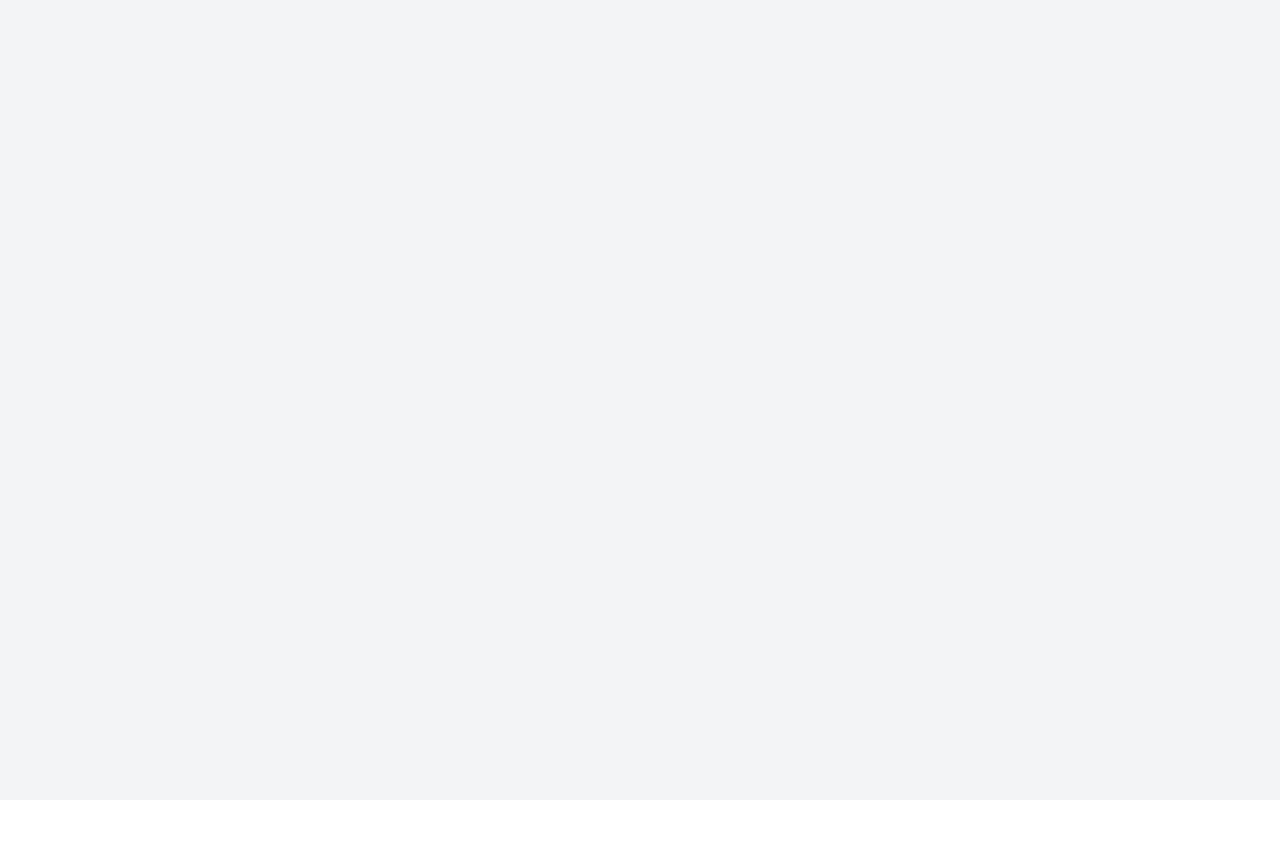
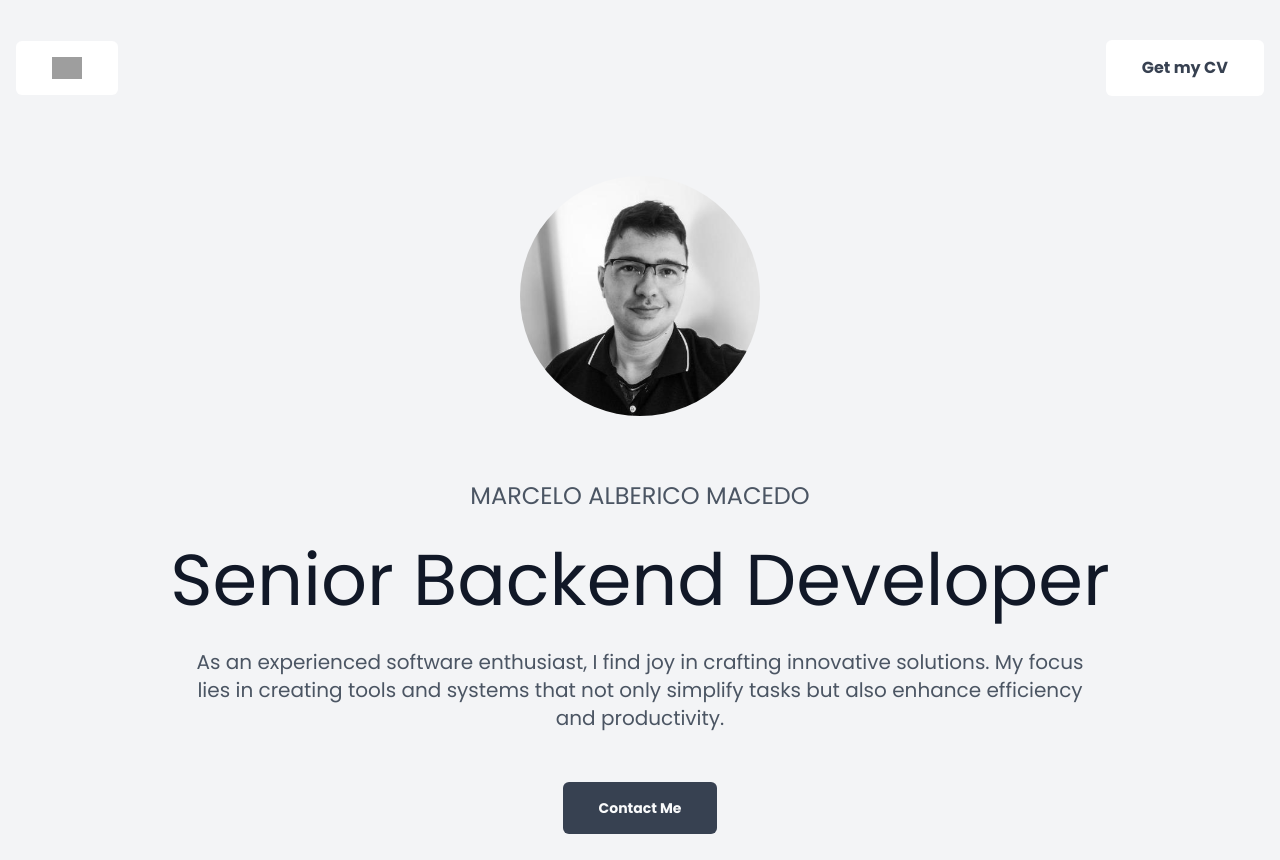
Before and after one commit to marcelo3macedo/my-portfolio, a Next.js app: page /en in a window 1280 px wide. Before the commit the page ends 800 px from the top, so only its background shows below. Built offline with nearby package versions, Linux system fonts and the light colour scheme; grey boxes are pictures that could not be loaded.

Commit message:
feat: hero container

```diff
--- a/src/app/[locale]/page.tsx
+++ b/src/app/[locale]/page.tsx
@@ -1,3 +1,9 @@
+import HeroContainer from "../components/heroContainer";
+
 export default function Home() {
-  return <main className="bg-gray-100 min-h-lvh"></main>;
+  return (
+    <main className="bg-gray-100 min-h-lvh">
+      <HeroContainer />
+    </main>
+  );
 }
```
